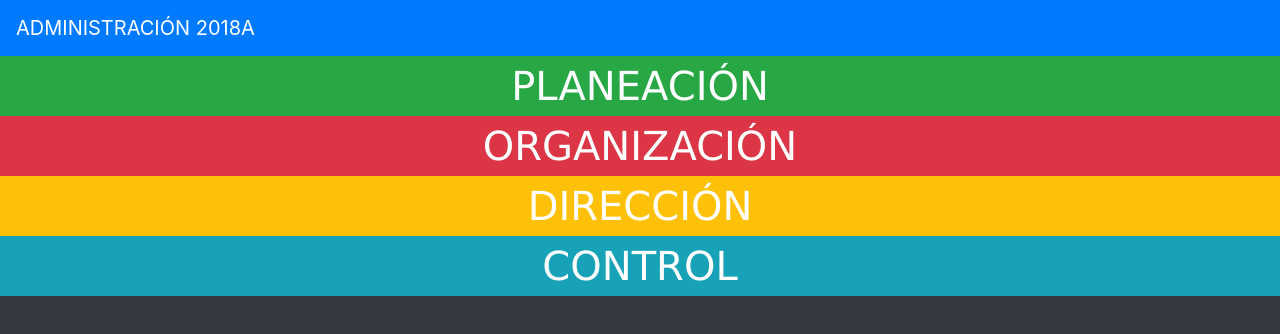
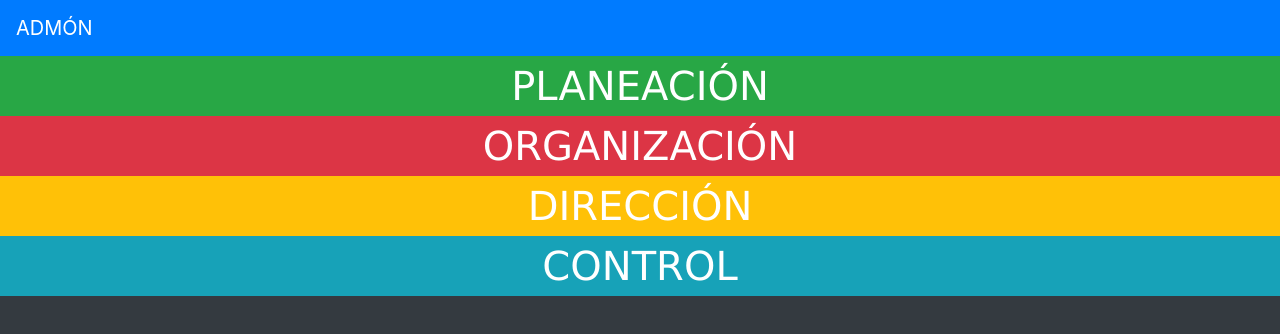
Before and after one commit to erneavila/proceso_admin, a plain HTML site: page index.html in a window 1280 px wide. Drawn offline with Linux system fonts and the light colour scheme.

Commit message:
Add files via upload

```diff
--- a/index.html
+++ b/index.html
@@ -4,13 +4,13 @@
     <meta charset="UTF-8">
     <meta name="viewport" content="width=device-width, initial-scale=1.0">
     <meta http-equiv="X-UA-Compatible" content="ie=edge">
-    <title>ADMIN2018A</title>
+    <title>ADMÓN</title>
     <link rel="stylesheet" href="css/style.css">
     <link rel="stylesheet" href="css/bootstrap.min.css">
 </head>
 <body class="bg-dark">
         <nav class="navbar navbar-expand-lg navbar-dark bg-primary fixed-top|fixed-bottom|sticky-top" >
-            <a class="navbar-brand" href="#">ADMINISTRACIÓN 2018A</a>
+            <a class="navbar-brand" href="#">ADMÓN</a>
             <button class="navbar-toggler hidden-lg-up" type="button" data-toggle="collapse" data-target="#collapsibleNavId" aria-controls="collapsibleNavId" aria-expanded="false" aria-label="Toggle navigation">
                 <span class="navbar-toggler-icon"></span>
             </button>
```
